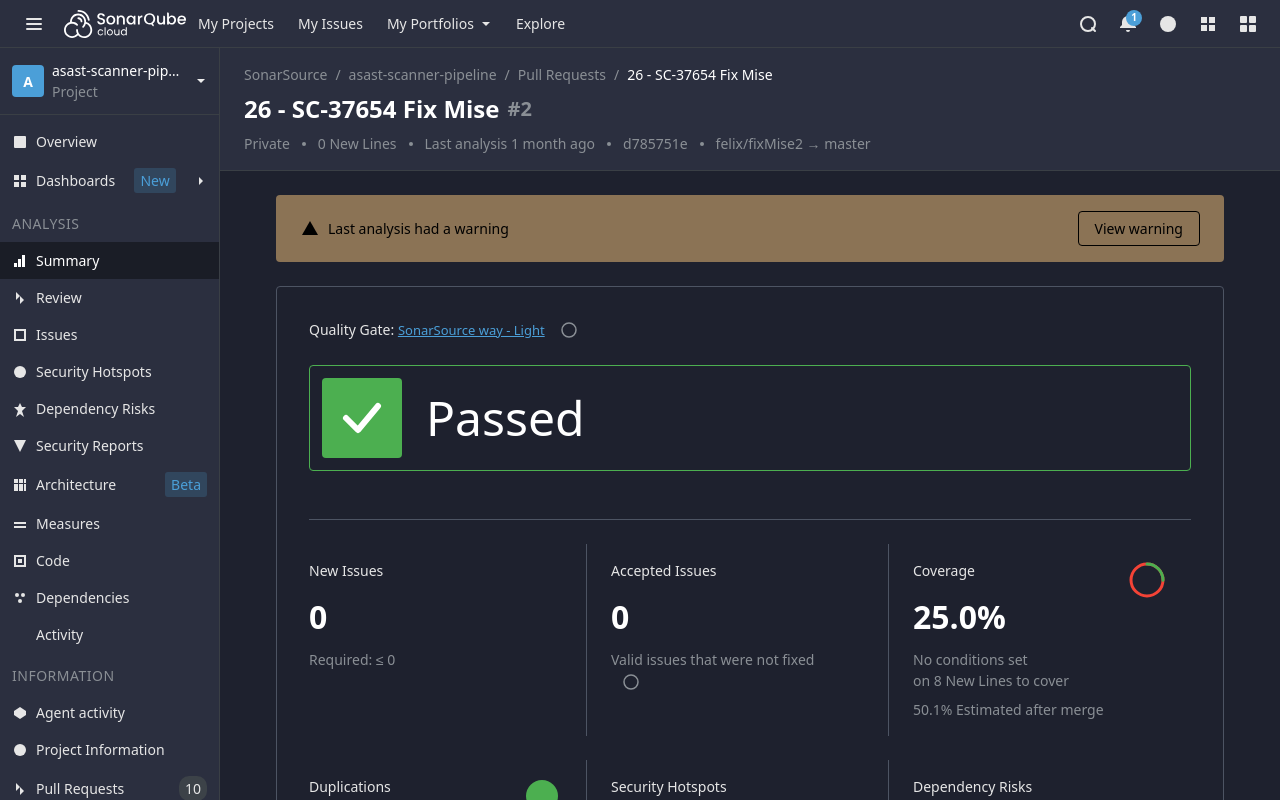
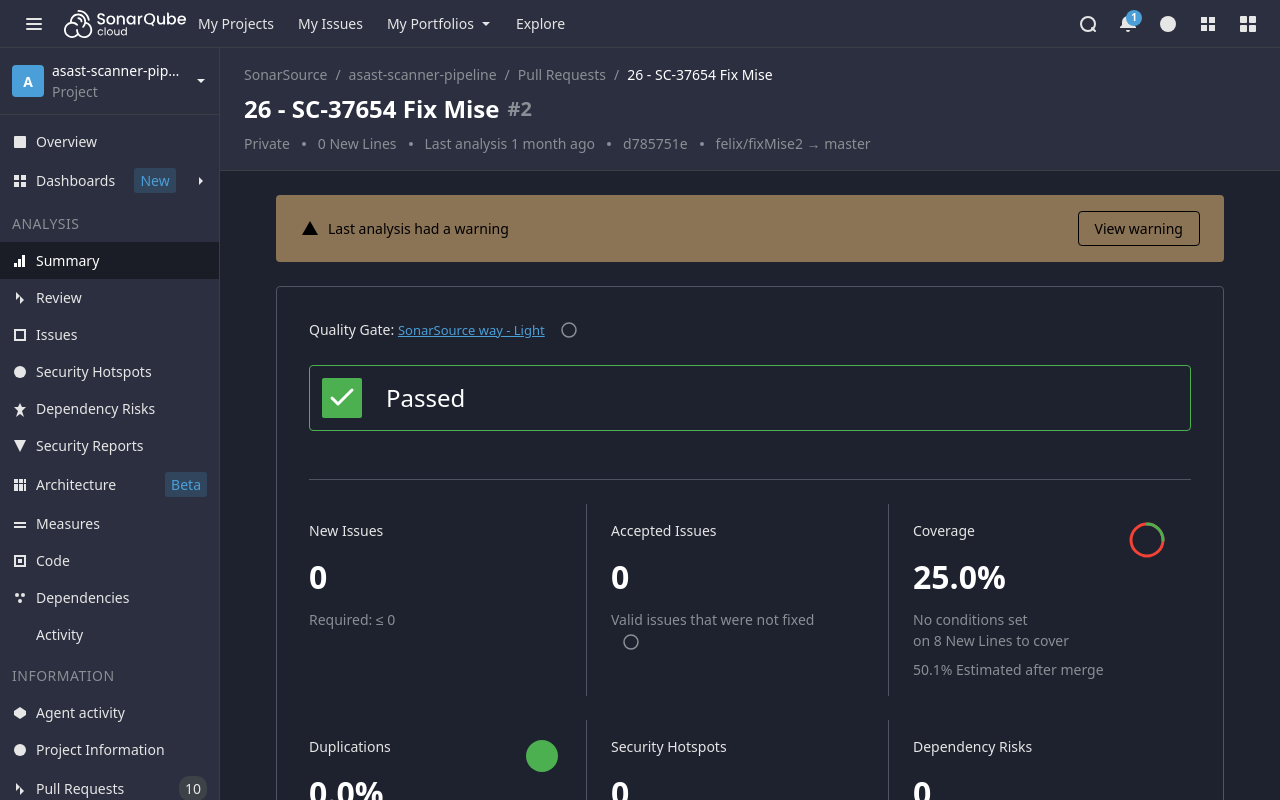
Before and after one commit to frieda-sonar-org/code-review-prototype, a Next.js app: page /summary/26 in a window 1280 px wide. Built offline with nearby package versions, Linux system fonts and the light colour scheme.

Commit message:
updated summary

```diff
--- a/app/design-system.css
+++ b/app/design-system.css
@@ -186,6 +186,52 @@
   --transition-fast: 150ms ease;
   --transition-base: 200ms ease;
   --transition-slow: 300ms ease;
+
+  /* === ECHOES DESIGN SYSTEM DIMENSIONS === */
+
+  /* Spacing */
+  --echoes-dimension-space-0: 0px;
+  --echoes-dimension-space-25: .125rem;
+  --echoes-dimension-space-50: .25rem;
+  --echoes-dimension-space-75: .375rem;
+  --echoes-dimension-space-100: .5rem;
+  --echoes-dimension-space-150: .75rem;
+  --echoes-dimension-space-200: 1rem;
+  --echoes-dimension-space-250: 1.25rem;
+  --echoes-dimension-space-300: 1.5rem;
+  --echoes-dimension-space-400: 2rem;
+  --echoes-dimension-space-500: 2.5rem;
+  --echoes-dimension-space-600: 3rem;
+  --echoes-dimension-space-800: 4rem;
+
+  /* Width */
+  --echoes-dimension-width-0: 0px;
+  --echoes-dimension-width-25: .125rem;
+  --echoes-dimension-width-50: .25rem;
+  --echoes-dimension-width-75: .375rem;
+  --echoes-dimension-width-100: .5rem;
+  --echoes-dimension-width-150: .75rem;
+  --echoes-dimension-width-200: 1rem;
+  --echoes-dimension-width-250: 1.25rem;
+  --echoes-dimension-width-300: 1.5rem;
+  --echoes-dimension-width-400: 2rem;
+  --echoes-dimension-width-450: 2.25rem;
+  --echoes-dimension-width-500: 2.5rem;
+  --echoes-dimension-width-600: 3rem;
+  --echoes-dimension-width-700: 3.5rem;
+  --echoes-dimension-width-800: 4rem;
+  --echoes-dimension-width-5000: 25rem;
+
+  /* Height */
+  --echoes-dimension-height-100: .25rem;
+  --echoes-dimension-height-150: .375rem;
+  --echoes-dimension-height-200: .5rem;
+  --echoes-dimension-height-400: 1rem;
+  --echoes-dimension-height-500: 1.25rem;
+  --echoes-dimension-height-600: 1.5rem;
+  --echoes-dimension-height-800: 2rem;
+  --echoes-dimension-height-900: 2.25rem;
+  --echoes-dimension-height-1000: 2.5rem;
 }
 
 
--- a/app/styles.css
+++ b/app/styles.css
@@ -1927,25 +1927,25 @@
 .quality-gate-section .quality-gate-status {
     display: flex;
     align-items: center;
-    gap: 24px;
+    gap: var(--echoes-dimension-space-300);
     margin-bottom: 48px;
 }
 
 .status-icon-large {
-    width: 80px;
-    height: 80px;
+    width: 40px;
+    height: 40px;
     display: flex;
     align-items: center;
     justify-content: center;
 }
 
 .status-icon-large svg {
-    width: 80px;
-    height: 80px;
+    width: 40px;
+    height: 40px;
 }
 
 .status-text {
-    font-size: 48px;
+    font-size: 24px;
     font-weight: 400;
     margin: 0;
     color: var(--color-text-primary);
--- a/app/summary/[id]/SummaryClient.tsx
+++ b/app/summary/[id]/SummaryClient.tsx
@@ -291,9 +291,9 @@
 
                 <div className="quality-gate-status">
                   <div className="status-icon-large">
-                    <svg width="80" height="80" viewBox="0 0 80 80" fill="none">
-                      <rect width="80" height="80" rx="4" fill="#4CAF50"/>
-                      <path d="M24 40l12 12 20-24" stroke="white" strokeWidth="6" strokeLinecap="round" strokeLinejoin="round"/>
+                    <svg width="40" height="40" viewBox="0 0 40 40" fill="none">
+                      <rect width="40" height="40" rx="2" fill="#4CAF50"/>
+                      <path d="M10 20l6 6 14-14" stroke="white" strokeWidth="3" strokeLinecap="round" strokeLinejoin="round" fill="none"/>
                     </svg>
                   </div>
                   <h1 className="status-text">Passed</h1>
```
